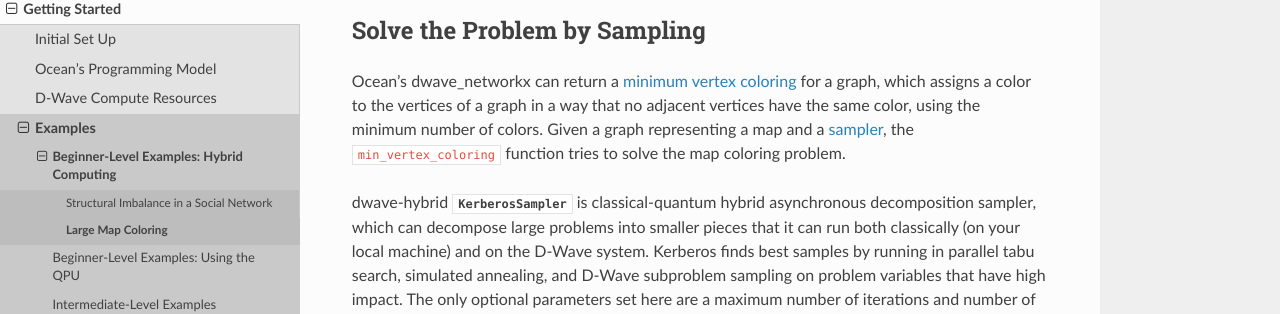
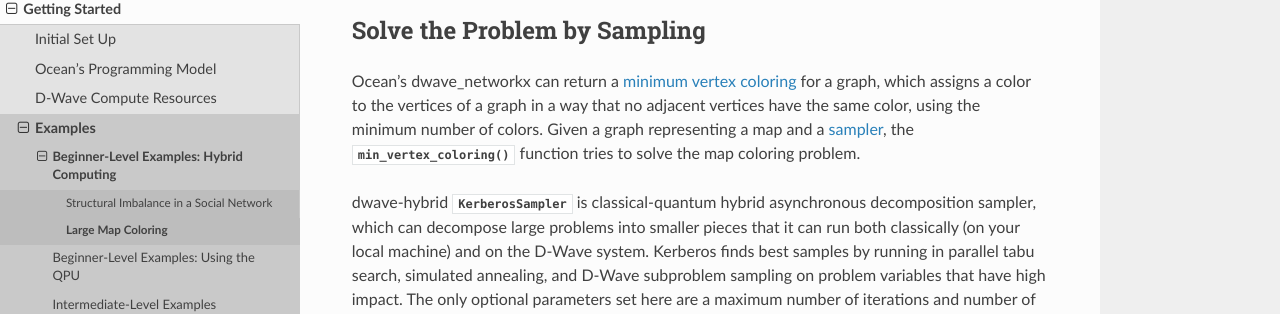
Before and after one commit to dwavesystems/dwave-ocean-sdk, a Sphinx documentation site: the page built from docs/examples/map_kerberos.rst, in a window 1280 px wide and 900 px high, scrolled down 1676 px. Shown: the part 112-426 px from the top of the window. Built offline with Sphinx 7.4.7 and the Read the Docs theme 2.0.0, drawn with Linux system fonts in a browser that asks for light colours; pages that are not in the unit, such as notebooks, are missing from menus; the version number could not be read and is left out; part of the change alters nothing that is shown.

```diff
--- a/docs/examples/hybrid_solver_service.rst
+++ b/docs/examples/hybrid_solver_service.rst
@@ -62,9 +62,9 @@ Formulate the Problem
 =====================
 
 For a social graph, `G`, this example simply builds a random sparse graph---using the
-`NetworkX <https://networkx.github.io/>`_ :code:`random_geometric_graph()` function, which
-places uniformly at random a specified number of nodes, `problem_node_count`, in a
-unit cube, joining edges of any two if the distance is below a given radius---and randomly
+`NetworkX <https://networkx.github.io/>`_ :func:`~networkx.generators.geometric.random_geometric_graph()`
+function, which places uniformly at random a specified number of nodes, `problem_node_count`,
+in a unit cube, joining edges of any two if the distance is below a given radius---and randomly
 assigns :math:`0, 1` signs to represent friendly and hostile relationships.
 
 >>> import networkx as nx
--- a/docs/examples/map_kerberos.rst
+++ b/docs/examples/map_kerberos.rst
@@ -86,8 +86,9 @@ Ocean's :doc:`dwave_networkx </docs_dnx/sdk_index>` can return a
 `minimum vertex coloring <https://en.wikipedia.org/wiki/Graph_coloring>`_ for a graph,
 which assigns a color to the vertices of a graph in a way that no adjacent vertices
 have the same color, using the minimum number of colors. Given a graph representing a
-map and a :term:`sampler`, the :code:`min_vertex_coloring` function tries to solve the
-map coloring problem.
+map and a :term:`sampler`, the
+:func:`~dwave_networkx.algorithms.coloring.min_vertex_coloring` function tries to
+solve the map coloring problem.
 
 :doc:`dwave-hybrid </docs_hybrid/sdk_index>` :class:`~hybrid.reference.kerberos.KerberosSampler`
 is classical-quantum hybrid asynchronous decomposition sampler, which can decompose large problems
```
